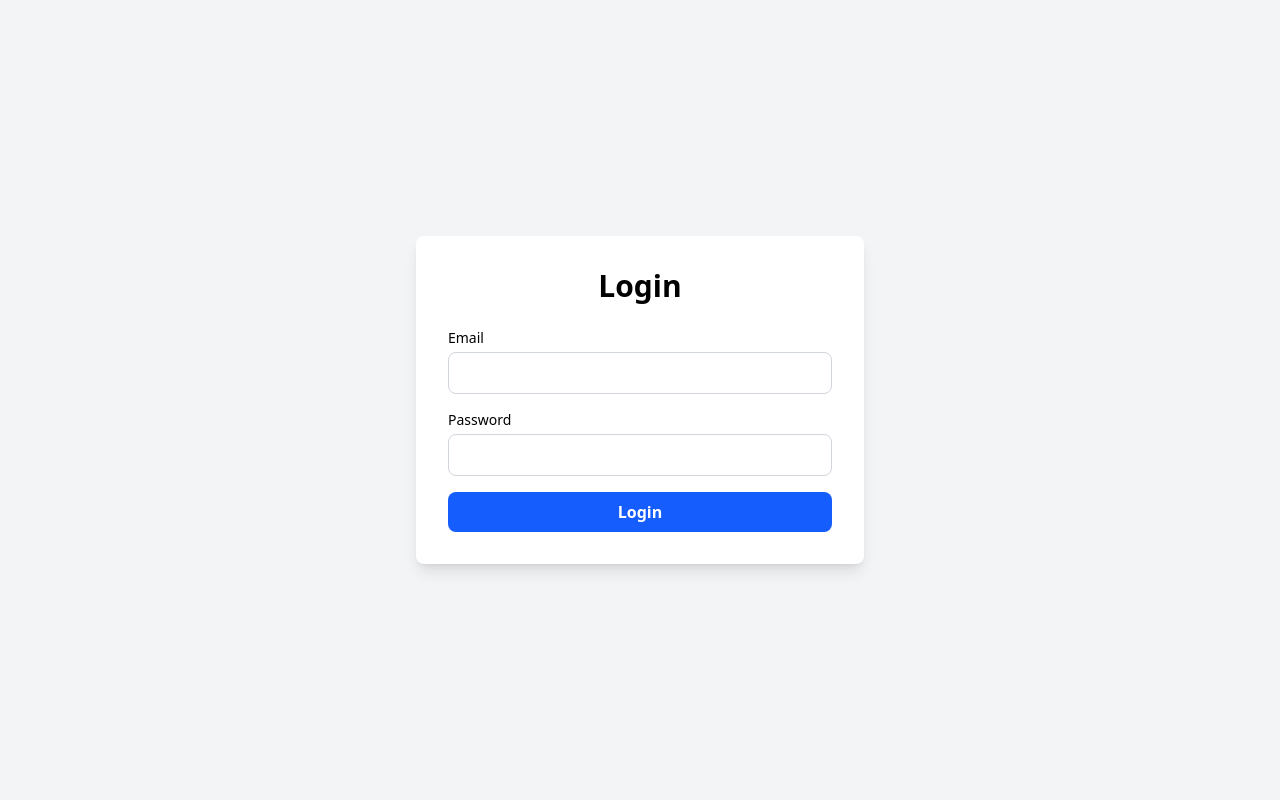
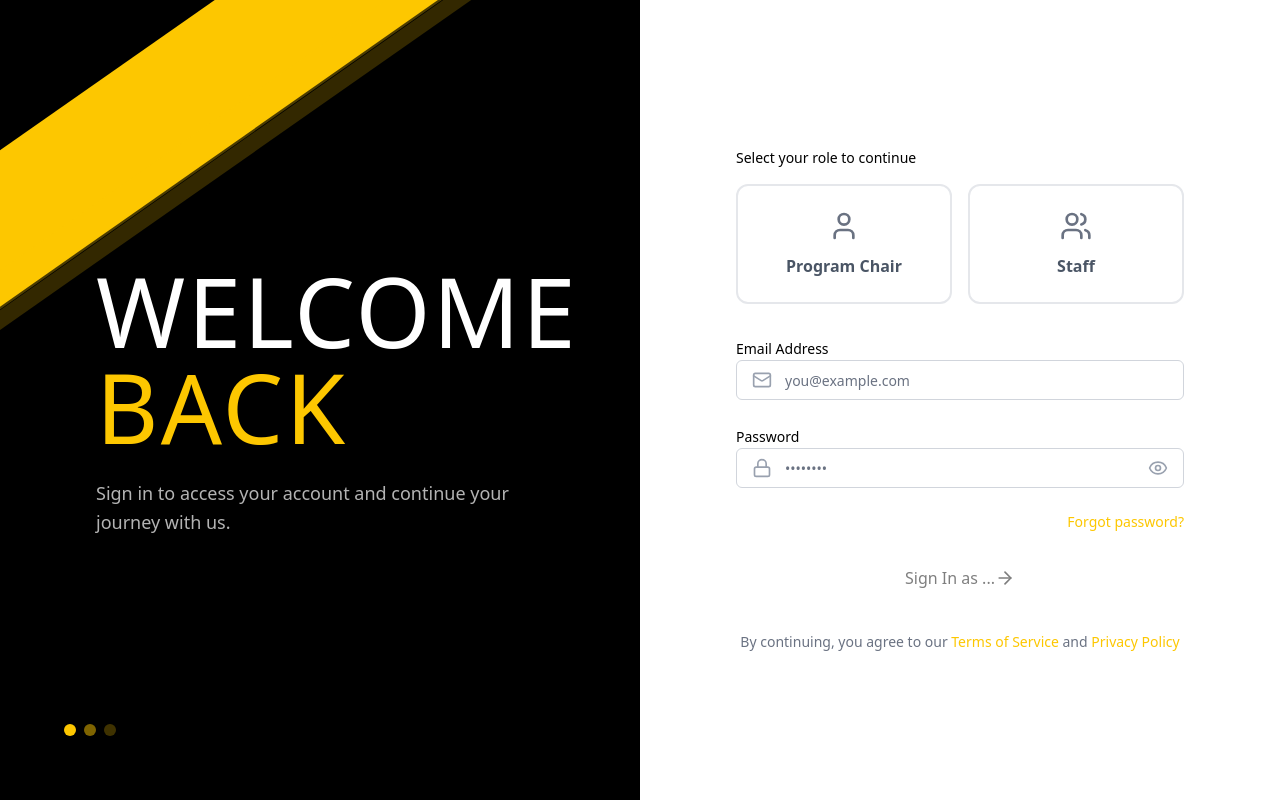
Before and after one commit to mrabaajr/Students-Outcomes-Assessment-System, a React (Vite) app in the folder frontend/: page /programchair/login in a window 1280 px wide. Built offline with nearby package versions, Linux system fonts and the light colour scheme.

Commit message:
loginpage

```diff
--- /dev/null
+++ b/frontend/src/components/ui/button.jsx
@@ -0,0 +1,31 @@
+import * as React from "react"
+
+const Button = React.forwardRef(({ className = "", variant = "default", size = "default", ...props }, ref) => {
+  const baseStyles = "inline-flex items-center justify-center rounded-md font-medium transition-colors focus-visible:outline-none focus-visible:ring-2 focus-visible:ring-offset-2 disabled:pointer-events-none disabled:opacity-50"
+
+  const variants = {
+    default: "bg-black text-white hover:bg-black/90",
+    outline: "border border-gray-300 bg-transparent hover:bg-gray-100",
+    ghost: "hover:bg-gray-100 hover:text-gray-900",
+  }
+
+  const sizes = {
+    default: "h-10 px-4 py-2",
+    sm: "h-9 rounded-md px-3",
+    lg: "h-11 rounded-md px-8",
+  }
+
+  const classes = `${baseStyles} ${variants[variant]} ${sizes[size]} ${className}`
+
+  return (
+    <button
+      className={classes}
+      ref={ref}
+      {...props}
+    />
+  )
+})
+
+Button.displayName = "Button"
+
+export { Button }
--- /dev/null
+++ b/frontend/src/components/ui/input.jsx
@@ -0,0 +1,16 @@
+import * as React from "react"
+
+const Input = React.forwardRef(({ className = "", type = "text", ...props }, ref) => {
+  return (
+    <input
+      type={type}
+      className={`flex h-10 w-full rounded-md border border-gray-300 bg-white px-3 py-2 text-sm ring-offset-white file:border-0 file:bg-transparent file:text-sm file:font-medium placeholder:text-gray-500 focus-visible:outline-none focus-visible:ring-2 focus-visible:ring-black focus-visible:ring-offset-2 disabled:cursor-not-allowed disabled:opacity-50 ${className}`}
+      ref={ref}
+      {...props}
+    />
+  )
+})
+
+Input.displayName = "Input"
+
+export { Input }
--- a/frontend/src/pages/programchair/Login.jsx
+++ b/frontend/src/pages/programchair/Login.jsx
@@ -1,78 +1,183 @@
-import { useState } from 'react'
-import { useNavigate } from 'react-router-dom'
-import axios from 'axios'
+import { useState } from "react";
+import { Button } from "@/components/ui/button";
+import { Input } from "@/components/ui/input";
+import { Eye, EyeOff, Mail, Lock, ArrowRight, User, Users } from "lucide-react";
 
-export default function Login() {
-  const [email, setEmail] = useState('')
-  const [password, setPassword] = useState('')
-  const [error, setError] = useState('')
-  const [loading, setLoading] = useState(false)
-  const navigate = useNavigate()
+const Login = () => {
+  const [showPassword, setShowPassword] = useState(false);
+  const [email, setEmail] = useState("");
+  const [password, setPassword] = useState("");
+  const [selectedRole, setSelectedRole] = useState(null);
 
-  const handleSubmit = async (e) => {
-    e.preventDefault()
-    setError('')
-    setLoading(true)
-
-    try {
-      const response = await axios.post('/api/auth/login/', {
-        email,
-        password,
-      })
-
-      localStorage.setItem('access_token', response.data.access)
-      localStorage.setItem('refresh_token', response.data.refresh)
-      navigate('/dashboard')
-    } catch (err) {
-      setError(err.response?.data?.detail || 'Login failed')
-    } finally {
-      setLoading(false)
-    }
-  }
+  const handleSubmit = (e) => {
+    e.preventDefault();
+    console.log("Form submitted:", { email, password, role: selectedRole });
+  };
 
   return (
-    <div className="min-h-screen bg-gray-100 flex items-center justify-center">
-      <div className="bg-white rounded-lg shadow-lg p-8 w-full max-w-md">
-        <h2 className="text-3xl font-bold mb-6 text-center">Login</h2>
+    <div className="min-h-screen bg-white flex">
+      {/* Left side - Branding */}
+      <div className="hidden lg:flex lg:w-1/2 relative overflow-hidden bg-black">
+        {/* Decorative elements */}
+        <div className="absolute top-0 left-0 w-full h-full">
+          {/* Yellow diagonal stripe */}
+          <div
+            className="absolute w-[200%] h-32 bg-yellow-400 rotate-[-35deg] origin-top-left"
+            style={{ top: '30%', left: '-20%' }}
+          />
+          <div
+            className="absolute w-[200%] h-8 bg-yellow-400/30 rotate-[-35deg] origin-top-left"
+            style={{ top: '45%', left: '-20%' }}
+          />
+          <div
+            className="absolute w-[200%] h-4 bg-yellow-400/20 rotate-[-35deg] origin-top-left"
+            style={{ top: '50%', left: '-20%' }}
+          />
+        </div>
 
-        {error && (
-          <div className="bg-red-100 border border-red-400 text-red-700 px-4 py-3 rounded mb-4">
-            {error}
+        {/* Content */}
+        <div className="relative z-10 flex flex-col justify-center px-16 xl:px-24">
+          <div className="animate-slide-right">
+            <h1 className="font-display text-7xl xl:text-8xl text-white tracking-wide leading-none mb-6">
+              WELCOME<br />
+              <span className="text-yellow-400">BACK</span>
+            </h1>
+            <p className="text-white/70 text-lg max-w-md leading-relaxed">
+              Sign in to access your account and continue your journey with us.
+            </p>
           </div>
-        )}
 
-        <form onSubmit={handleSubmit} className="space-y-4">
-          <div>
-            <label className="block text-sm font-medium mb-1">Email</label>
-            <input
+          {/* Decorative dots */}
+          <div className="absolute bottom-16 left-16 flex gap-2">
+            <div className="w-3 h-3 rounded-full bg-yellow-400 animate-pulse" />
+            <div className="w-3 h-3 rounded-full bg-yellow-400/50" />
+            <div className="w-3 h-3 rounded-full bg-yellow-400/25" />
+          </div>
+        </div>
+      </div>
+
+      {/* Right side - Form */}
+      <div className="w-full lg:w-1/2 flex items-center justify-center p-8 lg:p-16 bg-white">
+        <div className="w-full max-w-md animate-slide-up">
+          {/* Mobile branding */}
+          <div className="lg:hidden text-center mb-10">
+            <h1 className="font-display text-5xl text-black tracking-wide">
+              WELCOME <span className="text-yellow-400">BACK</span>
+            </h1>
+          </div>
+
+          {/* Role Selection */}
+          <div className="mb-8">
+            <p className="text-sm font-medium text-black mb-4">Select your role to continue</p>
+            <div className="grid grid-cols-2 gap-4">
+              <button
+                type="button"
+                onClick={() => setSelectedRole("program-chair")}
+                className={`flex flex-col items-center justify-center p-6 rounded-xl border-2 transition-all duration-300 ${
+                  selectedRole === "program-chair"
+                    ? "border-yellow-400 bg-yellow-400/10 shadow-lg"
+                    : "border-gray-200 hover:border-yellow-400/50 hover:bg-gray-50"
+                }`}
+              >
+                <User className={`w-8 h-8 mb-3 ${selectedRole === "program-chair" ? "text-yellow-400" : "text-gray-500"}`} />
+                <span className={`font-semibold ${selectedRole === "program-chair" ? "text-black" : "text-gray-600"}`}>
+                  Program Chair
+                </span>
+              </button>
+              <button
+                type="button"
+                onClick={() => setSelectedRole("staff")}
+                className={`flex flex-col items-center justify-center p-6 rounded-xl border-2 transition-all duration-300 ${
+                  selectedRole === "staff"
+                    ? "border-yellow-400 bg-yellow-400/10 shadow-lg"
+                    : "border-gray-200 hover:border-yellow-400/50 hover:bg-gray-50"
+                }`}
+              >
+                <Users className={`w-8 h-8 mb-3 ${selectedRole === "staff" ? "text-yellow-400" : "text-gray-500"}`} />
+                <span className={`font-semibold ${selectedRole === "staff" ? "text-black" : "text-gray-600"}`}>
+                  Staff
+                </span>
+              </button>
+            </div>
+          </div>
+
+          {/* Form */}
+          <form onSubmit={handleSubmit} className="space-y-6">
+            <div className="space-y-2">
+              <label htmlFor="email" className="text-sm font-medium text-black">
+                Email Address
+              </label>
+              <div className="relative">
+                <Mail className="absolute left-4 top-1/2 -translate-y-1/2 w-5 h-5 text-gray-400" />
+                <Input
+                  id="email"
                   type="email"
+                  placeholder="you@example.com"
                   value={email}
                   onChange={(e) => setEmail(e.target.value)}
-              className="w-full px-4 py-2 border border-gray-300 rounded-lg focus:outline-none focus:ring-2 focus:ring-blue-500"
+                  className="pl-12 bg-white border-gray-300 text-black placeholder:text-gray-400"
                   required
                 />
               </div>
+            </div>
 
-          <div>
-            <label className="block text-sm font-medium mb-1">Password</label>
-            <input
-              type="password"
+            <div className="space-y-2">
+              <label htmlFor="password" className="text-sm font-medium text-black">
+                Password
+              </label>
+              <div className="relative">
+                <Lock className="absolute left-4 top-1/2 -translate-y-1/2 w-5 h-5 text-gray-400" />
+                <Input
+                  id="password"
+                  type={showPassword ? "text" : "password"}
+                  placeholder="••••••••"
                   value={password}
                   onChange={(e) => setPassword(e.target.value)}
-              className="w-full px-4 py-2 border border-gray-300 rounded-lg focus:outline-none focus:ring-2 focus:ring-blue-500"
+                  className="pl-12 pr-12 bg-white border-gray-300 text-black placeholder:text-gray-400"
                   required
                 />
+                <button
+                  type="button"
+                  onClick={() => setShowPassword(!showPassword)}
+                  className="absolute right-4 top-1/2 -translate-y-1/2 text-gray-400 hover:text-gray-600 transition-colors"
+                >
+                  {showPassword ? <EyeOff className="w-5 h-5" /> : <Eye className="w-5 h-5" />}
+                </button>
+              </div>
             </div>
 
+            <div className="flex justify-end">
               <button
+                type="button"
+                className="text-sm text-yellow-400 hover:text-yellow-500 transition-colors"
+              >
+                Forgot password?
+              </button>
+            </div>
+
+            <Button
               type="submit"
-            disabled={loading}
-            className="w-full bg-blue-600 text-white py-2 rounded-lg font-semibold hover:bg-blue-700 disabled:opacity-50 transition"
+              variant="yellow"
+              size="lg"
+              className="w-full group"
+              disabled={!selectedRole}
             >
-            {loading ? 'Logging in...' : 'Login'}
-          </button>
+              Sign In as {selectedRole === "program-chair" ? "Program Chair" : selectedRole === "staff" ? "Staff" : "..."}
+              <ArrowRight className="w-5 h-5 transition-transform group-hover:translate-x-1" />
+            </Button>
           </form>
+
+          {/* Footer text */}
+          <p className="text-center text-sm text-gray-500 mt-8">
+            By continuing, you agree to our{' '}
+            <button className="text-yellow-400 hover:underline">Terms of Service</button>
+            {' '}and{' '}
+            <button className="text-yellow-400 hover:underline">Privacy Policy</button>
+          </p>
         </div>
       </div>
-  )
-}
+    </div>
+  );
+};
+
+export default Login;
--- a/frontend/vite.config.js
+++ b/frontend/vite.config.js
@@ -1,8 +1,14 @@
 import { defineConfig } from 'vite'
 import react from '@vitejs/plugin-react'
+import path from 'path'
 
 export default defineConfig({
   plugins: [react()],
+  resolve: {
+    alias: {
+      '@': path.resolve(__dirname, './src')
+    }
+  },
   server: {
     proxy: {
       '/api': {
```
Lines whose indentation alone changed are shown as unchanged.
